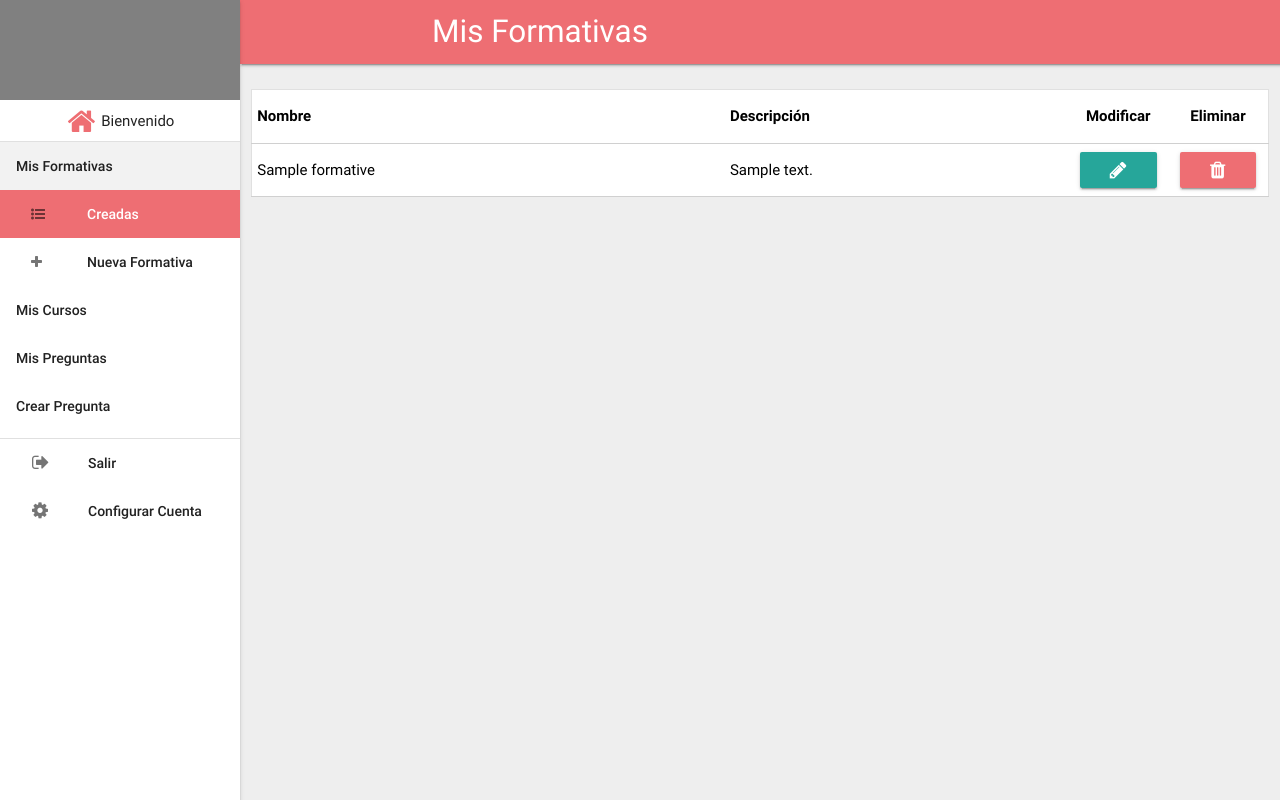
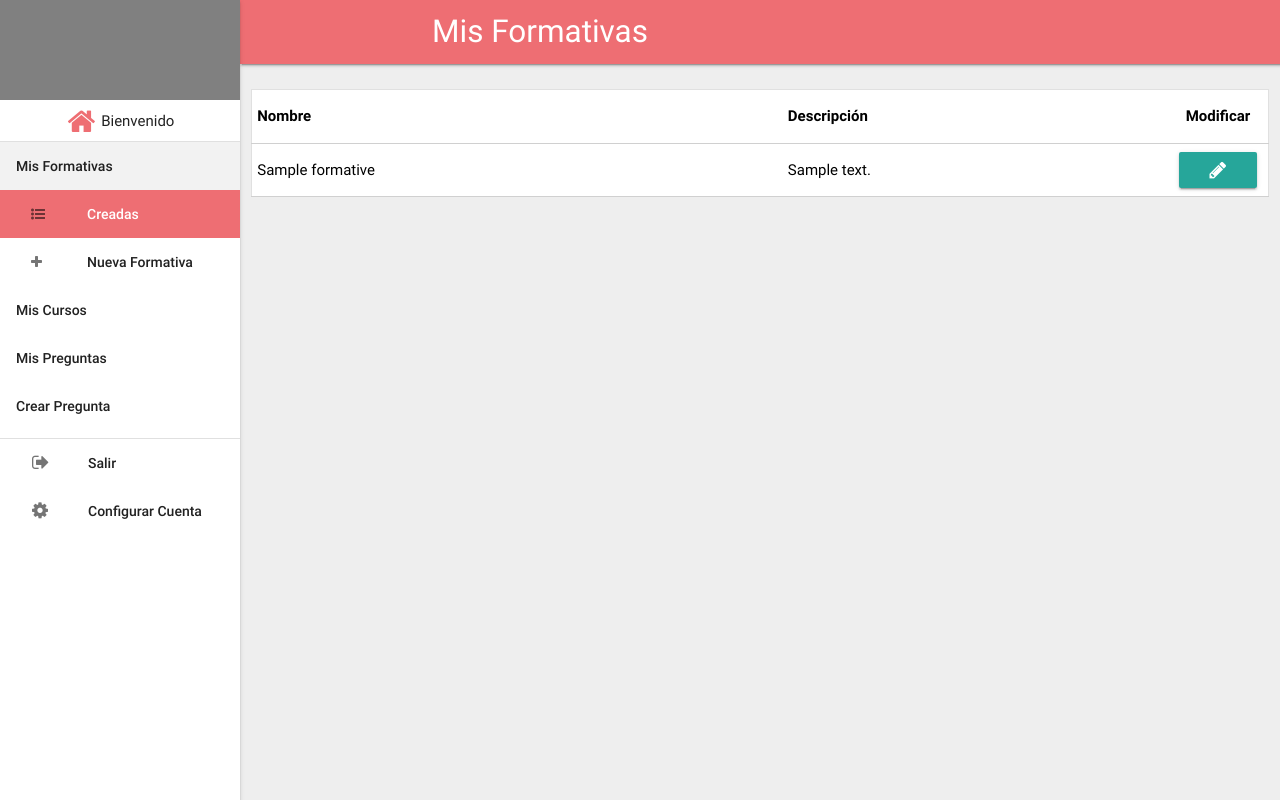
Before and after one commit to ehuenuman/FAMA, a Django app: template templates/formative/index.html in a window 1280 px wide. Run offline with Django 3.2, Linux system fonts and the light colour scheme; the template is opened without the code that fills it: most values are stand-ins (such as "Sample title", 1, 10 or a date in 2020).

Commit message:
Delete delete action and respective modal

```diff
--- a/templates/formative/index.html
+++ b/templates/formative/index.html
@@ -22,51 +22,36 @@ Mis Formativas
 {% block content %}
 <div class="row">
   <div class="col s12">
-    <div style="width:100%;overflow:scroll;">
-      <table class="col s12 bordered card-box">
+    <table class="bordered card-box">
       <thead>
         <tr>
           <th data-field="name">Nombre</th>
           <th data-field="description">Descripci&oacute;n</th>
           <th class="center-align" style="width: 100px; min-width: 100px;" data-field="edit">Modificar</th>
-            <th class="center-align" style="width: 100px; min-width: 100px;" data-field="delete">Eliminar</th>
+          <!--<th class="center-align" style="width: 100px; min-width: 100px;" data-field="delete">Eliminar</th> -->
         </tr>
       </thead>
       <tbody>
         {% for formative in formatives %}
-          <tr class="clickable-row hoverable" data-href="{% url 'formative:show' formative.id %}">
+        <tr> <!--class="clickable-row hoverable" data-href="{% url 'formative:show' formative.id %}"-->
           <td>{{ formative.name }}</td>
           <td>{{ formative.description }}</td>
           <td class="center-align">
-              <a href="{% url 'formative:edit' formative.id %}" class="waves-effect waves-light btn">
-                <i class="fa fa-pencil"></i>
+            <a class="waves-effect waves-light btn" href="{% url 'formative:edit' formative.id %}">
+              <i class="fa fa-pencil" aria-hidden="true"></i>
             </a>
           </td>
+          <!--
           <td class="center-align">
             <a href="#delete_{{formative.id}}" class="waves-effect waves-light btn" style="background-color:#ee6e73;">
               <i class="fa fa-trash" aria-hidden="true"></i>
             </a>
           </td>
+          -->
         </tr>
-          <!-- Delete Modal -->
-          <div id="delete_{{formative.id}}" class="modal">
-            <div class="modal-content">
-              <h4>¡Cuidado!</h4>
-              <p>¿Realmente desea eliminar la formativa {{ formative.name }}?</p>
-            </div>
-            <div class="modal-footer">
-              <form action="#" method="POST">
-                {% csrf_token %}
-                <a href="#" class="modal-action modal-close waves-effect waves-green btn-flat">No, cancelar</a>
-                <button class="modal-action modal-close waves-effect waves-green btn-flat">Si, eliminar</button>
-              </form>
-            </div>
-          </div>
-          <!-- End delete modal -->
         {% endfor %}
       </tbody>
     </table>
-    </div>
   </div>
 </div>
 {% endblock %}
```
Lines whose indentation alone changed are shown as unchanged.
